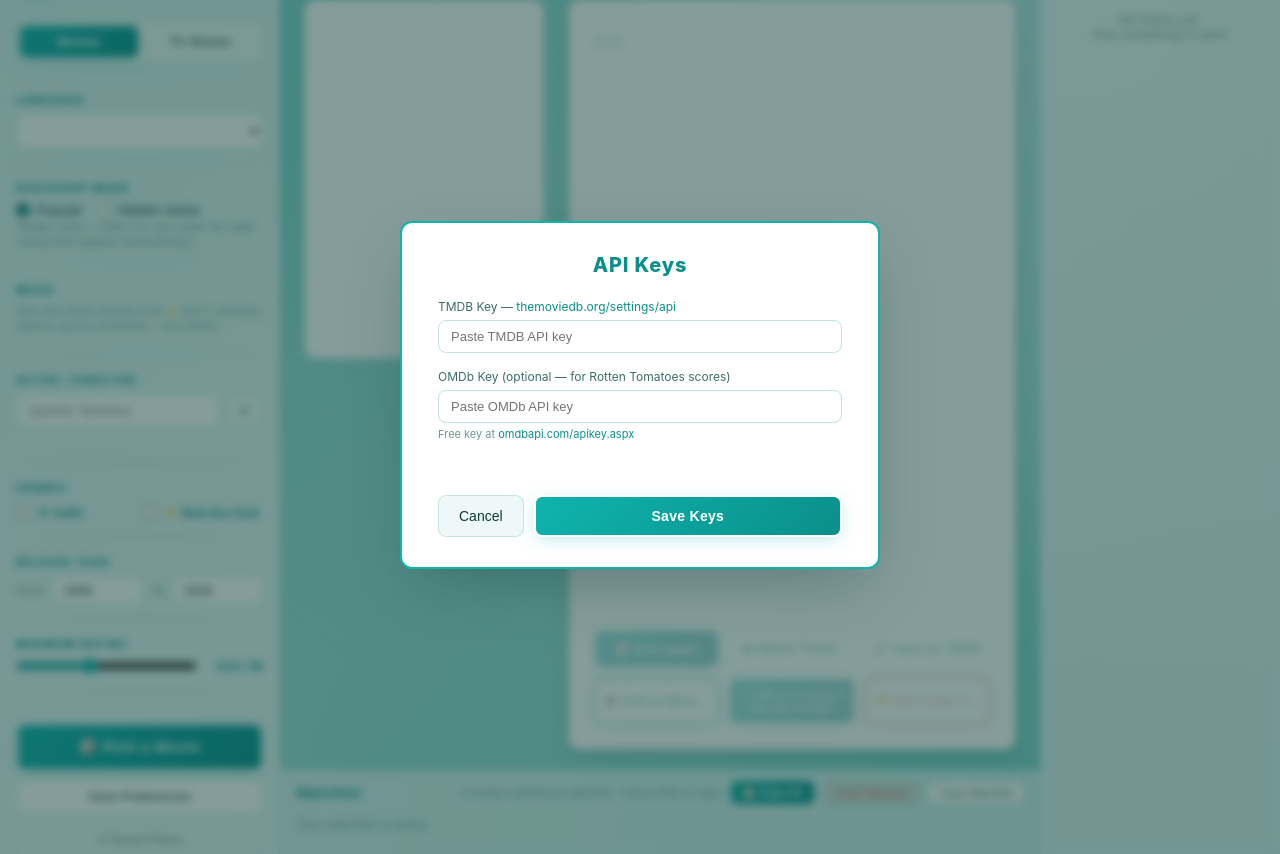
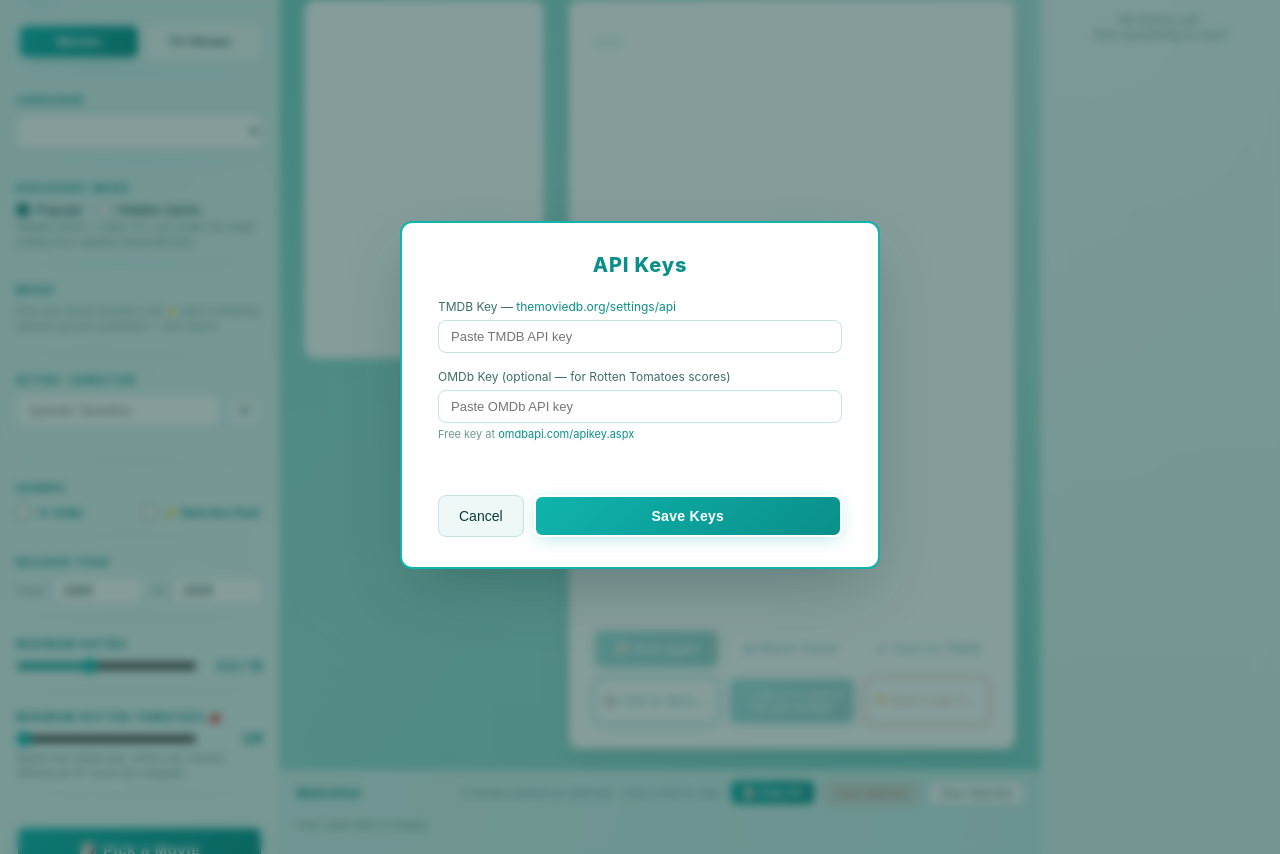
Before and after one commit to maxxzamani-create/movie-picker, a Flask app: template templates/index.html in a window 1280 px wide. Shown: the part 65-919 px from the top of the page. Run offline with Flask 3, Linux system fonts and the light colour scheme; the template is opened without the code that fills it, so the values that code supplies are empty.

Commit message:
Add minimum Rotten Tomatoes filter (movies)
New sidebar slider (0-100%, step 5, default Off) that sets a floor on
the RT score of picks. RT scores live in OMDb, not TMDB, so the picker
checks each candidate's RT score during selection and skips titles
below the bar or without RT data (walking a deeper candidate pool to
compensate). Movies only — OMDb rarely carries RT data for TV, so the
control hides in TV mode. The fetched score rides along on the item so
the endpoint doesn't fetch it twice, and the "no results" message says
when the RT bar is what filtered everything out.

Co-Authored-By: Claude Opus 4.8 <noreply@anthropic.com>

```diff
--- a/server.py
+++ b/server.py
@@ -173,6 +173,16 @@ def pick():
     fetch_fn = tmdb.fetch_random_tv if is_tv else tmdb.fetch_random_movie
     # network_ids is TV-only — only included when calling fetch_random_tv
     extra_kwargs: dict = {"network_ids": network_ids} if is_tv else {}
+
+    # Minimum Rotten Tomatoes filter (movies only — OMDb rarely has RT
+    # data for TV, so applying it there would fail nearly every pick).
+    omdb_key = prefs.get("omdb_api_key", "")
+    try:
+        min_rt = int(data.get("min_rt", 0) or 0)
+    except (TypeError, ValueError):
+        min_rt = 0
+    if not is_tv and min_rt and omdb_key:
+        extra_kwargs.update(omdb_key=omdb_key, min_rt=min_rt)
     try:
         item = fetch_fn(
             api_key        = api_key,
@@ -196,11 +206,13 @@ def pick():
 
     if not item:
         kind = "shows" if is_tv else "movies"
-        return jsonify({"error": f"No {kind} found — try relaxing your filters"}), 404
+        hint = (f" with a Rotten Tomatoes score of {min_rt}%+"
+                if (not is_tv and min_rt and omdb_key) else "")
+        return jsonify({"error": f"No {kind} found{hint} — try relaxing your filters"}), 404
 
-    # RT score (works for both via IMDb ID)
-    omdb_key = prefs.get("omdb_api_key", "")
-    if omdb_key and item.get("imdb_id"):
+    # RT score (works for both via IMDb ID). Skip if the RT filter already
+    # fetched it during candidate selection.
+    if omdb_key and item.get("imdb_id") and "rt_score" not in item:
         item["rt_score"] = tmdb.fetch_rt_score(omdb_key, item["imdb_id"])
 
     _log_history(prefs, item, "Suggested")
--- a/static/app.js
+++ b/static/app.js
@@ -91,6 +91,15 @@ function loadPrefsIntoUI() {
   const slider = document.getElementById("rating-slider");
   slider.value = p.min_rating ?? 4.0;
   document.getElementById("rating-val").textContent = `${parseFloat(slider.value).toFixed(1)} / 10`;
+
+  // Rotten Tomatoes minimum (movies only)
+  const rtSlider = document.getElementById("rt-slider");
+  rtSlider.value = p.min_rt ?? 0;
+  document.getElementById("rt-val").textContent = rtLabel(rtSlider.value);
+}
+
+function rtLabel(v) {
+  return parseInt(v) > 0 ? `${v}%+ 🍅` : "Off";
 }
 
 function collectPrefs() {
@@ -100,6 +109,7 @@ function collectPrefs() {
   const yearFrom    = parseInt(document.getElementById("year-from").value) || 2000;
   const yearTo      = parseInt(document.getElementById("year-to").value)   || 2026;
   const rating      = parseFloat(document.getElementById("rating-slider").value) || 4.0;
+  const minRt       = parseInt(document.getElementById("rt-slider").value) || 0;
   const hidden      = document.querySelector('input[name="discovery"]:checked').value === "1";
   const actor       = document.getElementById("actor-input").value.trim();
 
@@ -115,6 +125,7 @@ function collectPrefs() {
     year_from:   yearFrom,
     year_to:     yearTo,
     min_rating:  rating,
+    min_rt:      minRt,
     hidden_gem:  hidden,
     moods:       [...state.currentMoods],
     actor,
@@ -295,6 +306,11 @@ document.getElementById("btn-clear-actor").addEventListener("click", () => {
 /* ── Rating slider ─────────────────────────────────────────────────────── */
 document.getElementById("rating-slider").addEventListener("input", e => {
   document.getElementById("rating-val").textContent = `${parseFloat(e.target.value).toFixed(1)} / 10`;
+});
+
+/* ── Rotten Tomatoes slider ────────────────────────────────────────────── */
+document.getElementById("rt-slider").addEventListener("input", e => {
+  document.getElementById("rt-val").textContent = rtLabel(e.target.value);
 });
 
 /* ── Pick movie/show ───────────────────────────────────────────────────── */
@@ -490,6 +506,9 @@ document.getElementById("btn-reset-filters").addEventListener("click", () => {
 
   document.getElementById("rating-slider").value = 4.0;
   document.getElementById("rating-val").textContent = "4.0 / 10";
+
+  document.getElementById("rt-slider").value = 0;
+  document.getElementById("rt-val").textContent = "Off";
 
   setStatus("Filters reset to defaults.");
 });
--- a/storage.py
+++ b/storage.py
@@ -14,6 +14,7 @@ DEFAULTS = {
     "year_from": 2000,
     "year_to": 2026,
     "min_rating": 4.0,
+    "min_rt": 0,               # minimum Rotten Tomatoes % (0 = off; movies only)
     "providers": [],
     "language": "",
     "hidden_gem": False,
--- a/templates/index.html
+++ b/templates/index.html
@@ -169,6 +169,17 @@
       </div>
       <div class="sep"></div>
 
+      <!-- Rotten Tomatoes (movies only — OMDb rarely has RT data for TV) -->
+      <div class="section media-section" data-media-section="movie">
+        <div class="section-label">Minimum Rotten Tomatoes 🍅</div>
+        <div class="range-row">
+          <input id="rt-slider" type="range" min="0" max="100" step="5" value="0">
+          <span id="rt-val" class="range-val">Off</span>
+        </div>
+        <div class="hint-text">Needs the OMDb key. When set, movies without an RT score are skipped.</div>
+      </div>
+      <div class="sep"></div>
+
       <!-- Actions -->
       <div class="section">
         <button class="btn-pick" id="btn-pick">🎲  Pick a Movie</button>
--- a/tmdb.py
+++ b/tmdb.py
@@ -220,6 +220,16 @@ def fetch_movie_by_id(api_key: str, movie_id: int, region: str = "US") -> dict |
     return _movie_to_shape(detail, region)
 
 
+def rt_score_to_int(rt: str | None) -> int | None:
+    """Parse an OMDb Rotten Tomatoes value like '95%' into 95."""
+    if not rt:
+        return None
+    try:
+        return int(rt.strip().rstrip("%"))
+    except ValueError:
+        return None
+
+
 def fetch_rt_score(omdb_key: str, imdb_id: str) -> str | None:
     if not omdb_key or not imdb_id:
         return None
@@ -274,7 +284,9 @@ def fetch_random_movie(api_key: str, genre_ids: list[int], year_from: int,
                        excluded_ids: set | None = None,
                        without_genre_ids: set | None = None,
                        keyword_ids: list[int] | None = None,
-                       crew_ids: list[int] | None = None) -> dict | None:
+                       crew_ids: list[int] | None = None,
+                       omdb_key: str = "",
+                       min_rt: int = 0) -> dict | None:
     # Indie/arthouse moods carry keywords — when present, we want
     # rarer/lower-vote results to surface (true indie titles).
     has_keywords = bool(keyword_ids)
@@ -353,10 +365,14 @@ def fetch_random_movie(api_key: str, genre_ids: list[int], year_from: int,
 
     # Fetch full details for a random candidate. The detail endpoint is ALSO
     # subject to TMDB 5xx errors — if it fails, try the next candidate rather
-    # than returning a blank "Unknown" movie card.
+    # than returning a blank "Unknown" movie card. When a minimum Rotten
+    # Tomatoes score is set, each candidate's RT score is checked via OMDb
+    # and candidates below the bar (or with no RT data) are skipped — so we
+    # walk more of the pool.
     random.shuffle(pool)
     detail_errors = 0
-    for m in pool[:12]:
+    rt_filtering  = bool(min_rt and omdb_key)
+    for m in pool[: (25 if rt_filtering else 12)]:
         dr = _tmdb_get(
             f"{BASE_URL}/movie/{m['id']}",
             {"api_key": api_key, "append_to_response": "watch/providers,videos,credits"},
@@ -365,11 +381,19 @@ def fetch_random_movie(api_key: str, genre_ids: list[int], year_from: int,
             detail_errors += 1
             continue
         detail = dr.json()
-        if detail.get("id"):
-            return _movie_to_shape(detail, region)
+        if not detail.get("id"):
+            continue
+        item = _movie_to_shape(detail, region)
+        if rt_filtering:
+            rt = fetch_rt_score(omdb_key, item.get("imdb_id"))
+            item["rt_score"] = rt          # reused downstream — no second fetch
+            score = rt_score_to_int(rt)
+            if score is None or score < min_rt:
+                continue
+        return item
     # We had candidates but couldn't fetch details for any of them — if that
-    # was due to TMDB errors (not just exclusions), say so honestly.
-    if detail_errors:
+    # was due to TMDB errors (not RT filtering / exclusions), say so honestly.
+    if detail_errors and not rt_filtering:
         raise TMDBUnavailable()
     return None
 
```
